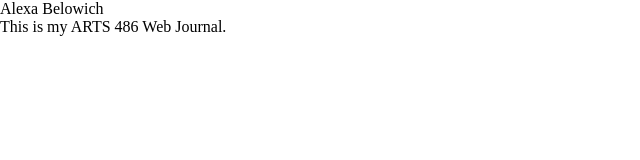
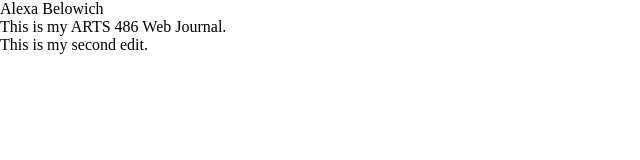
Before and after one commit to Binghamton-University-Design/web-journal-alexabelowich, a plain HTML site: page index.html in a window 1280 px wide. Shown: the whole page, without its empty margins (0-640 px from the left). Drawn offline with nearby package versions, Linux system fonts and the light colour scheme.

Commit message:
first commit
index edits

```diff
--- a/index.html
+++ b/index.html
@@ -14,6 +14,7 @@
 	<body>
 		<h1>Alexa Belowich</h1>
 		<p>This is my ARTS 486 Web Journal.</p>
+		<p>This is my second edit.</p>
 	</body>
 
 </html>
```
